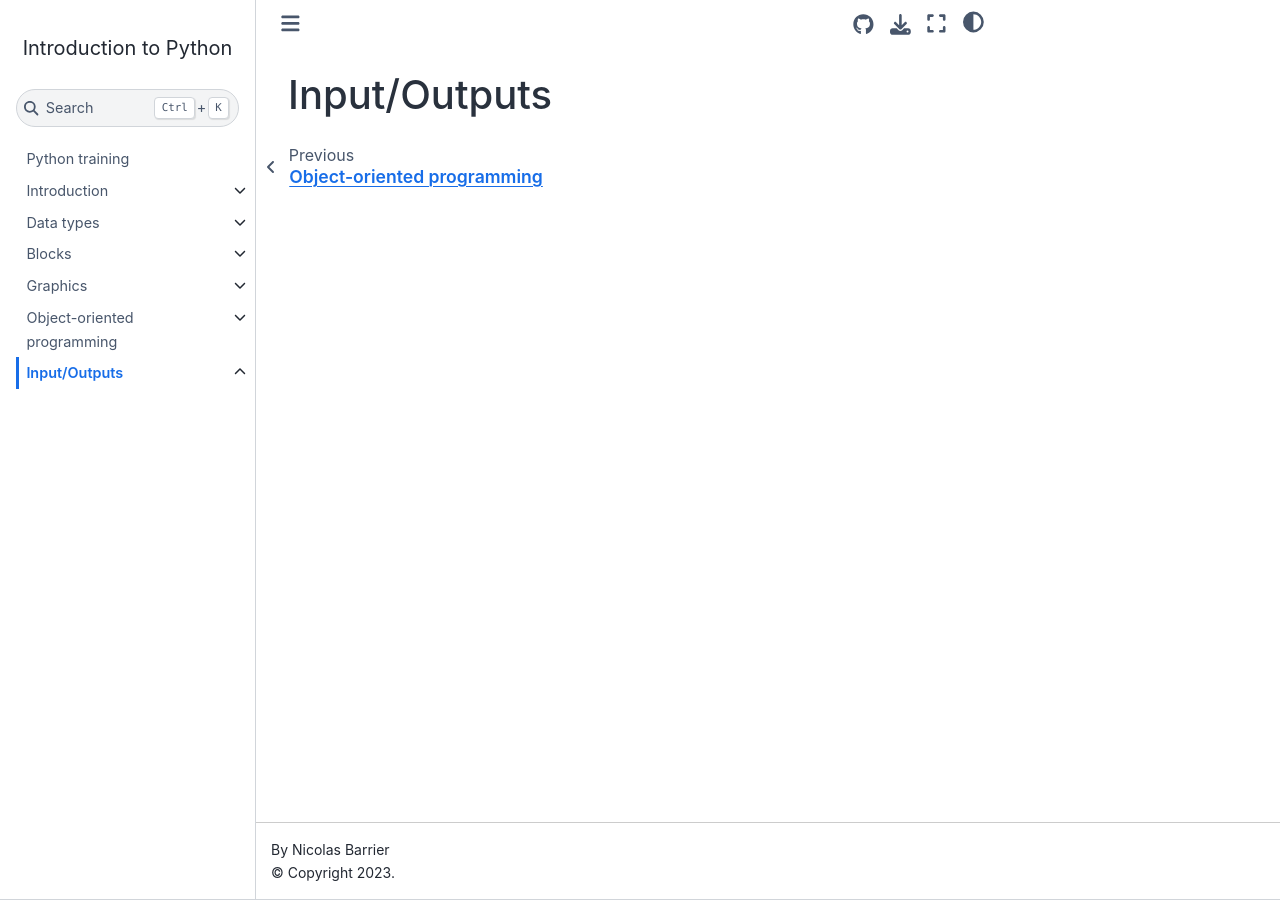
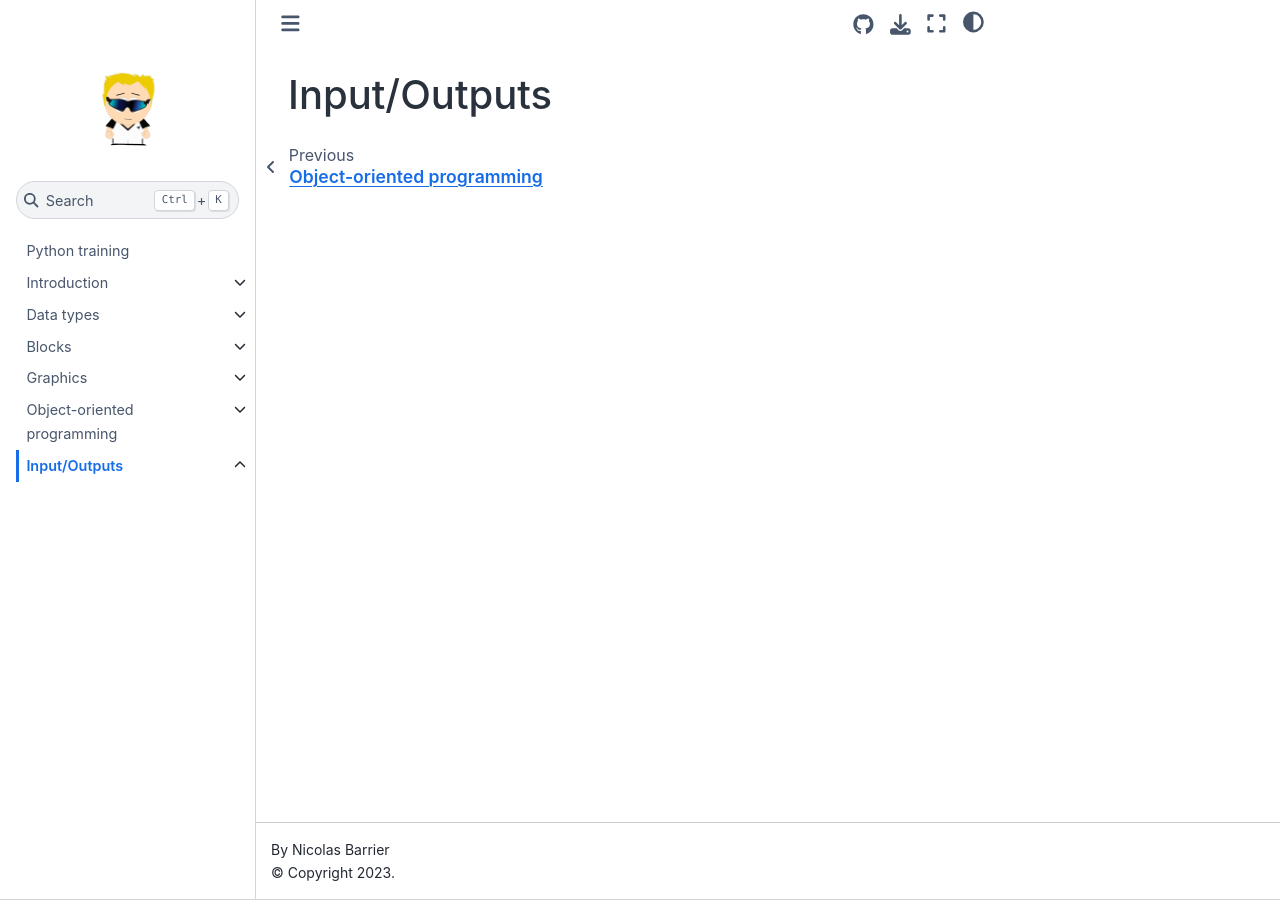
Before and after one commit to umr-marbec/python-training, a Jupyter Book: the page built from io.md, in a window 1280 px wide. Built offline with Jupyter Book 1.0.4 settings and Sphinx 7.4.7 and the Sphinx Book theme 1.1.4, drawn with Linux system fonts in a browser that asks for light colours; pages that are not in the unit, such as notebooks, are missing from menus; some of the changed lines change nothing that is shown.

Commit message:
Update book config

```diff
--- a/_config.yml
+++ b/_config.yml
@@ -3,7 +3,7 @@
 
 title: Introduction to Python
 author: Nicolas Barrier
-logo: logo.png
+logo: avatar.png
 
 parse:
   myst_enable_extensions:
@@ -23,13 +23,13 @@ latex:
     targetname: book.tex
 
 # Add a bibtex file so that we can create citations
-bibtex_bibfiles:
-  - references.bib
+#bibtex_bibfiles:
+#  - references.bib
 
 # Information about where the book exists on the web
 repository:
-  url: https://github.com/executablebooks/jupyter-book  # Online location of your book
-  path_to_book: docs  # Optional path to your book, relative to the repository root
+  url: https://github.com/umr-marbec/python-training
+  path_to_book: ./  # Optional path to your book, relative to the repository root
   branch: master  # Which branch of the repository should be used when creating links (optional)
 
 # Add GitHub buttons to your book
```
Also changed, not shown: avatar.png (added), 1 other file.
